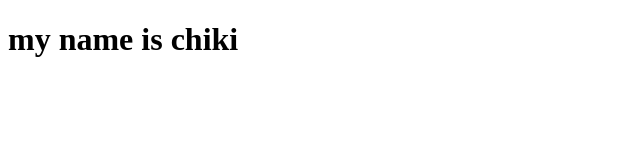
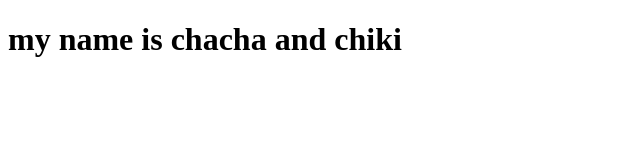
Before and after one commit to Shineri/Devjam-project-, a plain HTML site: page project.html in a window 1280 px wide. Shown: the whole page, without its empty margins (0-640 px from the left). Drawn offline with Linux system fonts and the light colour scheme.

Commit message:
new feature

```diff
--- a/project.html
+++ b/project.html
@@ -7,7 +7,7 @@
     <title>Document</title>
 </head>
 <body>
-    <h1>my name is chiki</h1>
+    <h1>my name is chacha and chiki</h1>
 
 </body>
 </html>
```
